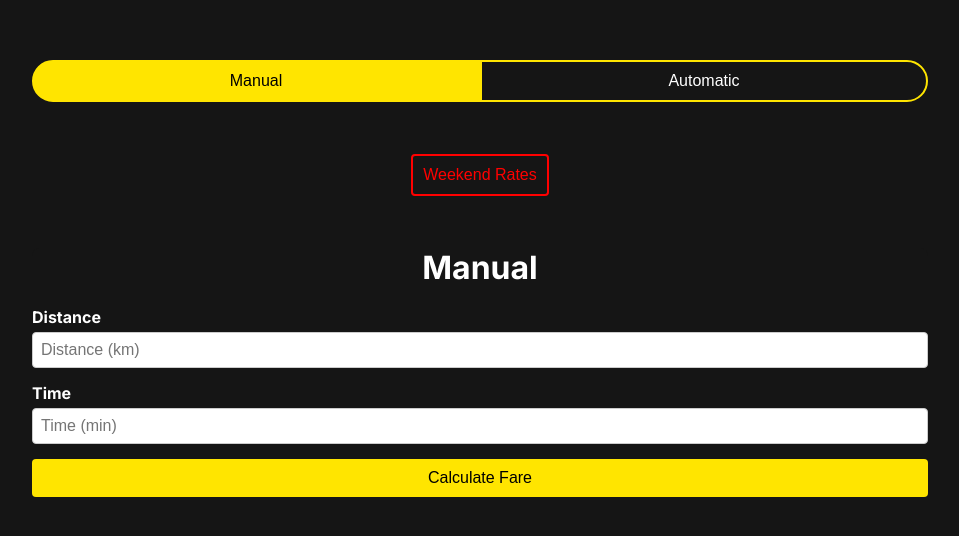
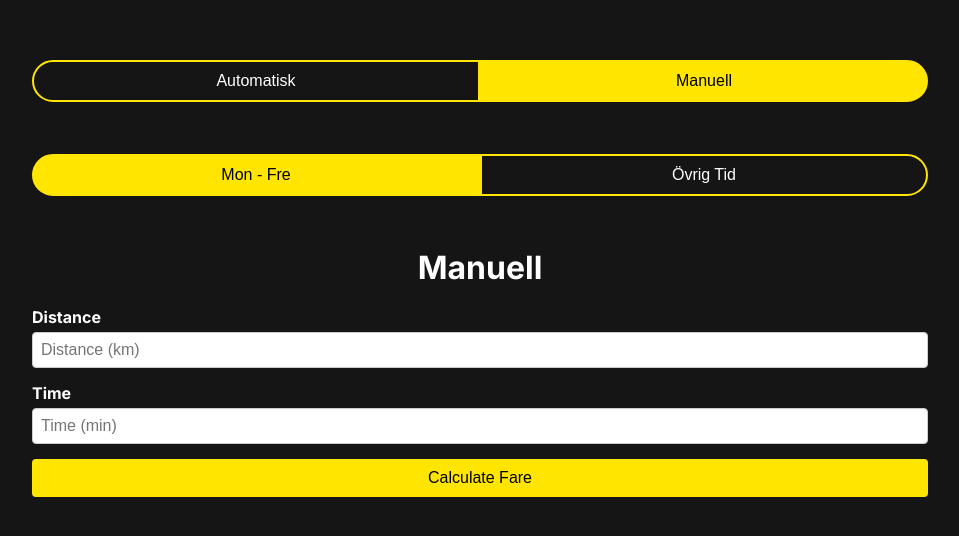
Before and after one commit to DouglasLindahl/taxibilen-calculator, a Next.js app: page / in a window 1280 px wide. Shown: the part 122-658 px from the top of the page, without its empty margins (160-1119 px from the left). Built offline with nearby package versions, Linux system fonts and the light colour scheme.

Commit message:
updated styling

```diff
--- a/src/app/page.js
+++ b/src/app/page.js
@@ -49,22 +49,28 @@ export default function Home() {
     <main className={styles.main}>
       <ButtonGroup>
         <ToggleButton
-          active={isManual}
           isLeft
-          onClick={() => setIsManual(true)}
+          active={!isManual}
+          onClick={() => setIsManual(false)}
         >
-          Manual
+          Automatisk
         </ToggleButton>
-        <ToggleButton active={!isManual} onClick={() => setIsManual(false)}>
-          Automatic
+        <ToggleButton active={isManual} onClick={() => setIsManual(true)}>
+          Manuell
         </ToggleButton>
       </ButtonGroup>
-      <WeekendButton
-        active={isWeekend}
-        onClick={() => setIsWeekend(!isWeekend)}
-      >
-        Weekend Rates
-      </WeekendButton>
+      <ButtonGroup>
+        <ToggleButton
+          isLeft
+          active={!isWeekend}
+          onClick={() => setIsWeekend(false)}
+        >
+          Mon - Fre
+        </ToggleButton>
+        <ToggleButton active={isWeekend} onClick={() => setIsWeekend(true)}>
+          Övrig Tid
+        </ToggleButton>
+      </ButtonGroup>
       {isManual ? (
         <CalculateForm isWeekend={isWeekend} />
       ) : (
--- a/src/components/calculateForm/page.js
+++ b/src/components/calculateForm/page.js
@@ -94,7 +94,7 @@ export default function CalculateForm({ isWeekend }) {
 
   return (
     <FormContainer>
-      <Title>Manual</Title>
+      <Title>Manuell</Title>
       <FormGroup>
         <label>Distance</label>
         <input
--- a/src/components/taxiForm/page.js
+++ b/src/components/taxiForm/page.js
@@ -146,7 +146,7 @@ const TaxiForm = ({ isWeekend }) => {
 
   return (
     <FormContainer>
-      <Title>Automatic</Title>
+      <Title>Automatisk</Title>
       <FormGroup>
         <label>Pickup Address:</label>
         <input
```
